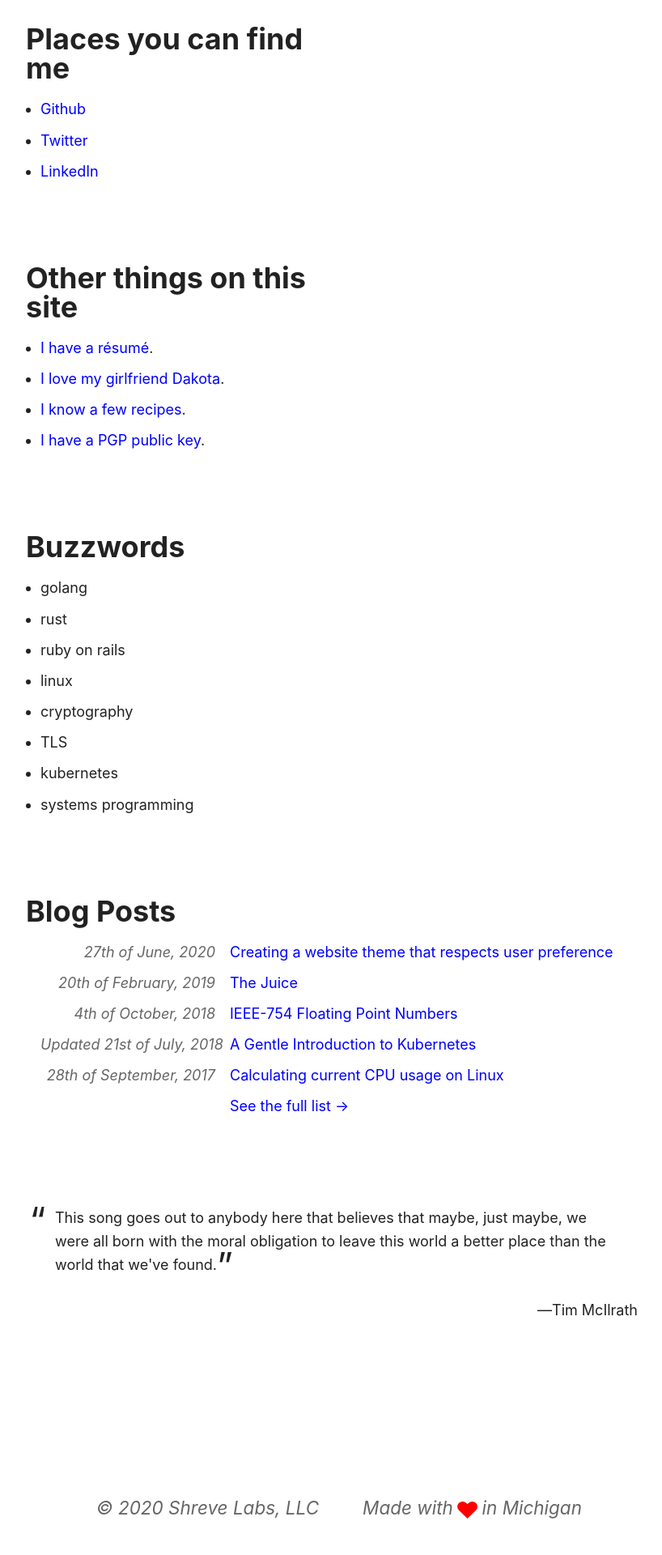
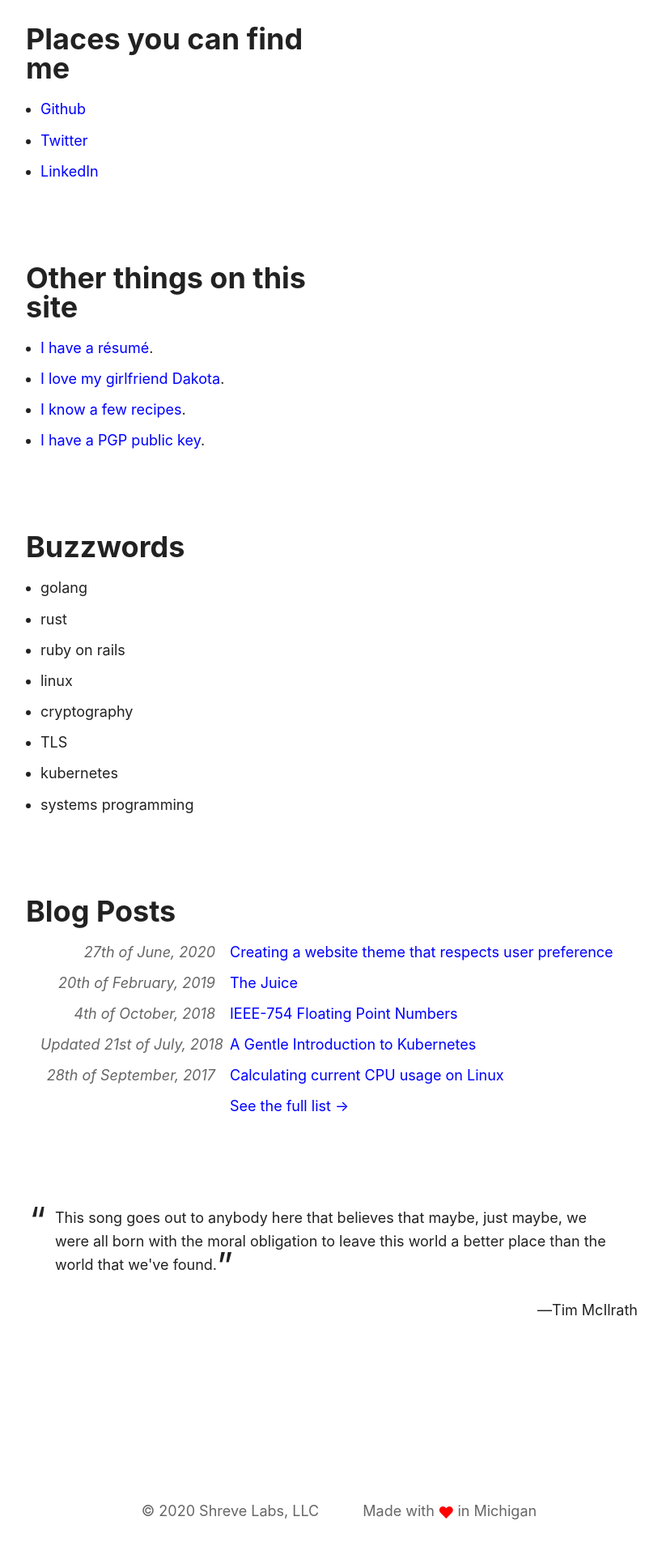
Before and after one commit to shreve/shreve.io, a Jekyll site: the page built from index.html, in a window 1280 px wide. Shown: the part 1456-3376 px from the top of the page at 81% size, without its empty margins (221-1039 px from the left). Built offline with Jekyll 4.4.1, drawn with Linux system fonts in a browser that asks for light colours.

Commit message:
Update site footer styles

```diff
--- a/_sass/_layout.sass
+++ b/_sass/_layout.sass
@@ -67,7 +67,7 @@ a, a:visited
     margin: 0 auto 10em
 
 .site-footer
-  @extend %subtext
+  color: var(--subtext-color)
   width: 100%
   text-align: center
   position: absolute
@@ -77,7 +77,6 @@ a, a:visited
 
   .chunk
     white-space: nowrap
-    font-size: 1.25rem
     display: inline-block
     line-height: 2
     padding: 0 1.5rem
--- a/_sass/_typography.sass
+++ b/_sass/_typography.sass
@@ -231,7 +231,7 @@ code, code *
   font-size: 1em
   vertical-align: top
   display: inline-block
-  animation: heartbeat 0.75s ease-in infinite
+  animation: heartbeat 1.5s ease-in infinite
   position: relative
   top: 0.1em
   font-style: normal
```
